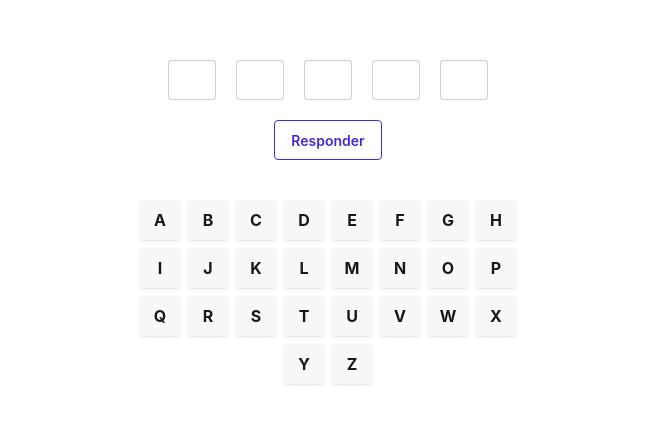
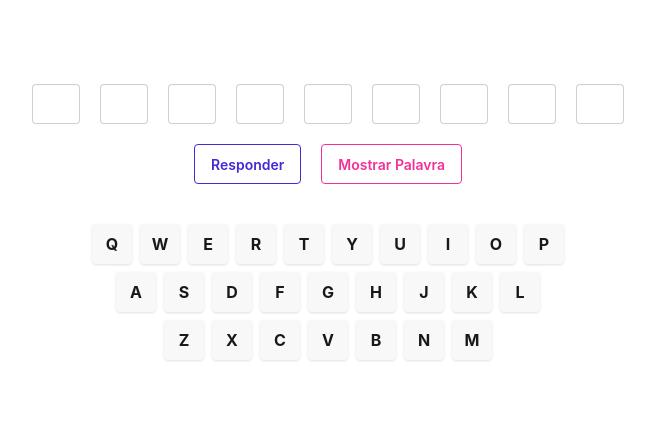
Before and after one commit to N4atan/My-Wordle, a React (Vite) app: page / in a window 1280 px wide. Shown: the part 178-602 px from the top of the page, without its empty margins (312-967 px from the left). Built offline with nearby package versions, Linux system fonts and the light colour scheme.

Commit message:
More Things

```diff
--- a/src/App.jsx
+++ b/src/App.jsx
@@ -1,9 +1,14 @@
 import { useState } from "react"
+import pickWord from "./utils/words"
 
-const ALPHABET = Array.from({ length: 26 }, (_, i) => String.fromCharCode(65 + i));
+const KEYBOARD = [
+    "QWERTYUIOP".split(""),
+    "ASDFGHJKL".split(""),
+    "ZXCVBNM".split("")
+];
 
 export default function App() {
-    const [word, setWord] = useState("hello");
+    const [word, setWord] = useState(pickWord());
     const [history, setHistory] = useState([]);
     const [charCodeCorrect, setCharCodeCorrect] = useState([]);
     const [charCodePresent, setCharCodePresent] = useState([]);
@@ -12,8 +17,40 @@ export default function App() {
 
 
     const autoFocus = (input) => {
-        if (input.value.length === 1 && input.nextElementSibling) {
+        if (input.value.length === 1) {
+            if (input.nextElementSibling) {
                 input.nextElementSibling.focus();
+            } else {
+                document.getElementById("btn-check").focus();
+            }
+        }
+    }
+
+    const handleKeyDown = (e) => {
+        if (e.key === 'Backspace' && e.target.value === '') {
+            if (e.target.previousElementSibling) {
+                e.target.previousElementSibling.focus();
+            }
+        }
+
+        if (e.key === 'ArrowRight') {
+            if (e.target.nextElementSibling) {
+                e.target.nextElementSibling.focus();
+            }
+        }
+
+        if (e.key === 'ArrowLeft') {
+            if (e.target.previousElementSibling) {
+                e.target.previousElementSibling.focus();
+            }
+        }
+
+        if (e.key === 'ArrowDown') {
+            document.getElementById("btn-check").focus();
+        }
+
+        if (e.key === 'ArrowUp') {
+            document.getElementById("inputs-row").querySelectorAll("input")[0].focus();
         }
     }
 
@@ -27,7 +64,7 @@ export default function App() {
 
             if (char.toLowerCase() === secret[i]) {
                 setCharCodeCorrect(prev => [...prev, char.toLowerCase().charCodeAt(0)]);
-                return { char, style: 'disabled:bg-info' }
+                return { char, style: 'disabled:bg-accent' }
             };
             if (secret.includes(char.toLowerCase())) {
                 setCharCodePresent(prev => [...prev, char.toLowerCase().charCodeAt(0)]);
@@ -59,10 +96,10 @@ export default function App() {
     };
 
     const getLetterStyle = (letter) => {
-        const charCode = letter.charCodeAt(0);
-        if (charCodeCorrect.includes(charCode)) return 'bg-info';
+        const charCode = letter.toLowerCase().charCodeAt(0);
+        if (charCodeCorrect.includes(charCode)) return 'bg-green-500';
         if (charCodePresent.includes(charCode)) return 'bg-warning';
-        if (charDisabled.includes(charCode)) return 'bg-purple-500';
+        if (charDisabled.includes(charCode)) return 'bg-error';
         return 'bg-base-200';
     };
 
@@ -91,14 +128,36 @@ export default function App() {
                         minLength={1}
                         key={index}
                         onChange={(e) => autoFocus(e.target)}
+                        onKeyDown={handleKeyDown}
                     />
                 ))}
             </div>
-            <button onClick={() => checkEqualsWords()} className="btn btn-primary btn-outline">Responder</button>
+
+            <div className="flex flex-row gap-5">
+                <button
+                    id="btn-check"
+                    onClick={() => checkEqualsWords()}
+                    onKeyDown={handleKeyDown}
+                    className="btn btn-primary btn-outline"
+                >
+                    Responder
+                </button>
+
+                <button
+                    id="btn-check"
+                    onClick={() => alert(word)}
+                    onKeyDown={handleKeyDown}
+                    className="btn btn-secondary btn-outline"
+                >
+                    Mostrar Palavra
+                </button>
+            </div>
 
             {/* Representação do Teclado */}
-            <div className="flex flex-wrap justify-center gap-2 max-w-sm mt-5">
-                {ALPHABET.map(letter => (
+            <div className="flex flex-col items-center gap-2 mt-5">
+                {KEYBOARD.map((row, i) => (
+                    <div key={i} className="flex justify-center gap-2 w-full">
+                        {row.map(letter => (
                             <div
                                 key={letter}
                                 className={`flex items-center justify-center w-10 h-10 rounded font-bold shadow-sm ${getLetterStyle(letter)}`}
@@ -107,6 +166,8 @@ export default function App() {
                             </div>
                         ))}
                     </div>
+                ))}
+            </div>
         </div >
     )
 }
--- /dev/null
+++ b/src/utils/words.ts
@@ -0,0 +1,29 @@
+const words = [
+    // 4 letras
+    "voar", "amar", "usar", "agir", "cair", "sair", "suar", "orar",
+
+    // 5 letras
+    "falar", "comer", "andar", "beber", "bater", "jogar", "viver",
+    "dizer", "fazer", "saber", "obter", "poder", "ouvir", "fugir",
+
+    // 6 letras
+    "correr", "pensar", "cantar", "buscar", "gostar", "tentar",
+    "vender", "dormir", "sentir", "perder", "deixar", "tornar",
+
+    // 7 letras
+    "brincar", "ensinar", "comprar", "estudar", "mostrar", "lembrar",
+    "esperar", "decidir", "crescer", "receber", "parecer", "chamar",
+
+    // 8+ letras
+    "entender", "aprender", "resolver", "esconder", "trabalhar",
+    "continuar", "precisar", "acontecer", "conseguir", "conversar",
+    "perguntar", "agradecer", "conquistar", "transformar"
+];
+
+
+
+const pickWord = () => {
+    return words[Math.floor(Math.random() * words.length)];
+}
+
+export default pickWord;
```
Also changed, not shown: 1 other file (tests, documents, lock files or other folders). Lines whose indentation alone changed are shown as unchanged.
